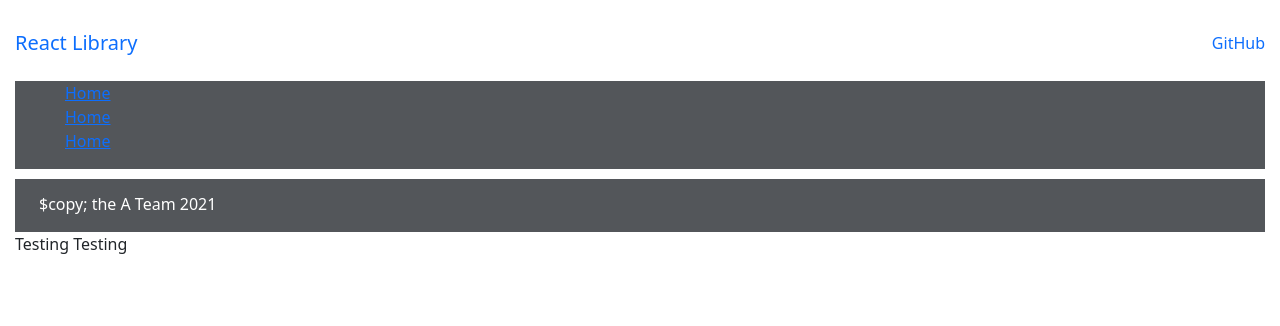
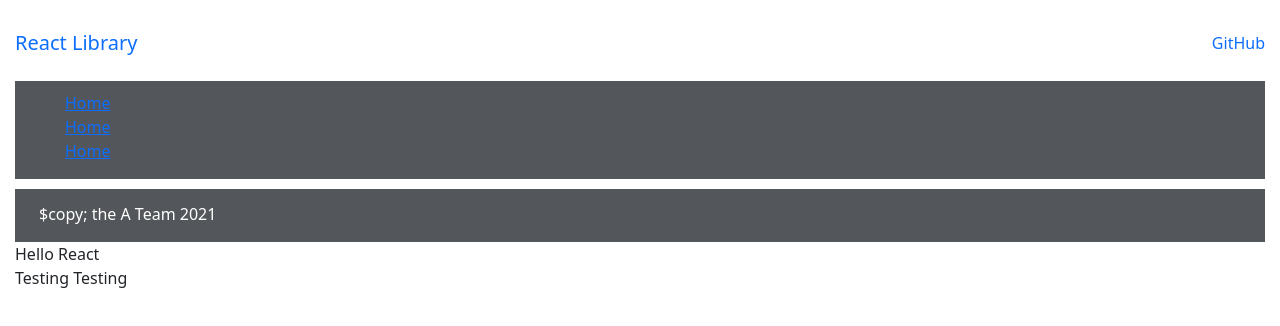
Before and after one commit to mrenee73/blueBadgeClient, a React (Create React App) app in the folder react-fundamentals/: page / in a window 1280 px wide. Shown: the top 326 px of the page. Built offline with nearby package versions, Linux system fonts and the light colour scheme.

Commit message:
Finished 2.1

```diff
--- a/react-fundamentals/src/App.css
+++ b/react-fundamentals/src/App.css
@@ -39,14 +39,14 @@ footer p{
 }
 
 ul {
-   list-style-type: none;
+  list-style-type: none;
 }
 
 /* Sidebar */
 
 .sidebar-list-styling{
   padding-left: 50px;
-  padding-top: ;
+  padding-top: 10px;
 }
 
 
--- a/react-fundamentals/src/App.js
+++ b/react-fundamentals/src/App.js
@@ -6,6 +6,7 @@ import './App.css';
 import Footer from './components/site/Footer';
 import Header from './components/site/Header';
 import Sidebar from './components/site/Sidebar';
+import FuntionalComponentDemo from './components/concepts/FunctionalComponents/FunctionalComponentDemo';
 import {
   BrowserRouter as Router
   } from 'react-router-dom';
@@ -18,9 +19,10 @@ function App() {
         <Sidebar />
       </Router>
       <Footer />
+      <FuntionalComponentDemo/>
       Testing Testing
     </div>
-  );
+  )
 };
 
 export default App;
--- /dev/null
+++ b/react-fundamentals/src/components/concepts/FunctionalComponents/FunctionalComponentDemo.js
@@ -0,0 +1,9 @@
+const FuntionalComponentDemo = () => {
+    return(
+        <div>
+            Hello React
+        </div>
+    );
+};
+
+export default FuntionalComponentDemo;
```
Also changed, not shown: 1 other file (tests, documents, lock files or other folders).
